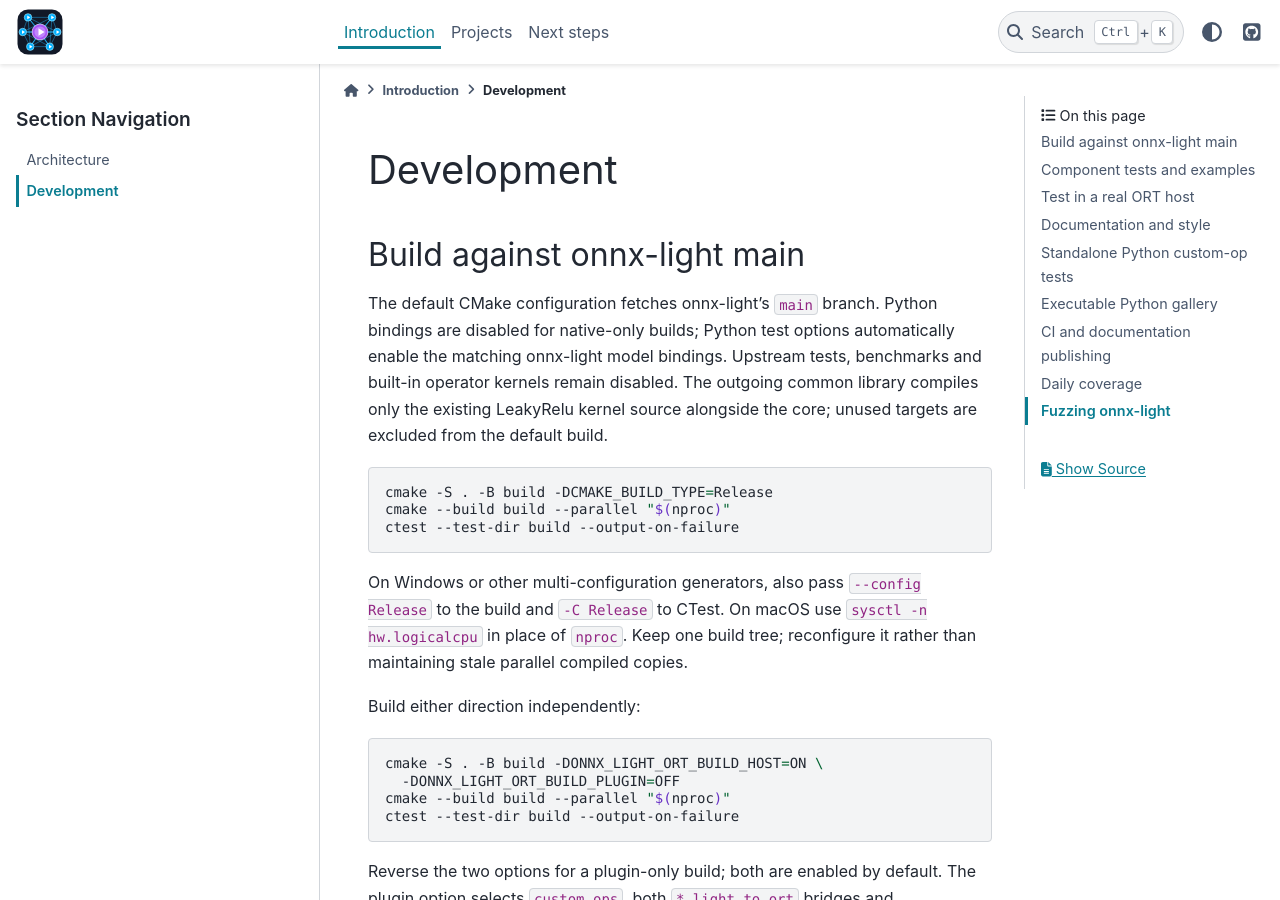
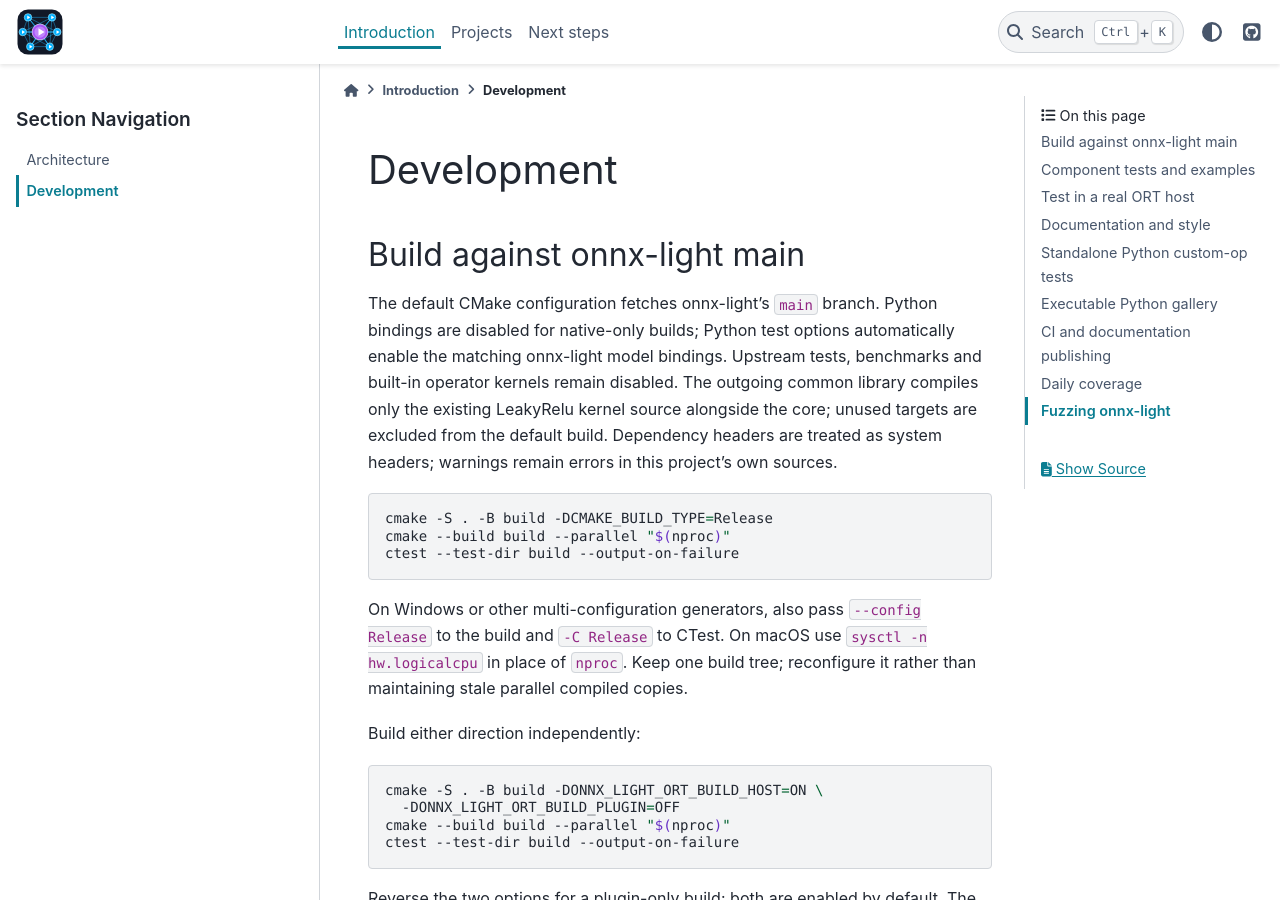
Before and after one commit to xadupre/onnx-light-ort, a Sphinx documentation site: the page built from docs/development.rst, in a window 1280 px wide and 900 px high. Built offline with Sphinx 7.4.7 and the PyData theme 0.15.4, drawn with Linux system fonts in a browser that asks for light colours; pages that are not in the unit, such as notebooks, are missing from menus.

Commit message:
Treat fetched onnx-light headers as external dependency headers
Windows Python-enabled builds expose WorkerPool DLL declarations from onnx-light and fail when MSVC C4251 warnings in those headers are promoted by our /WX setting. Mark the FetchContent dependency SYSTEM so external headers are treated appropriately while retaining strict warnings for this project's sources.

Co-authored-by: Copilot <223556219+Copilot@users.noreply.github.com>

```diff
--- a/docs/development.rst
+++ b/docs/development.rst
@@ -11,6 +11,8 @@ benchmarks and built-in operator kernels remain disabled.
 The outgoing common library compiles only
 the existing LeakyRelu kernel source alongside the core; unused targets are
 excluded from the default build.
+Dependency headers are treated as system headers; warnings remain errors in
+this project's own sources.
 
 .. code-block:: bash
 
```
Also changed, not shown: 1 other file.
